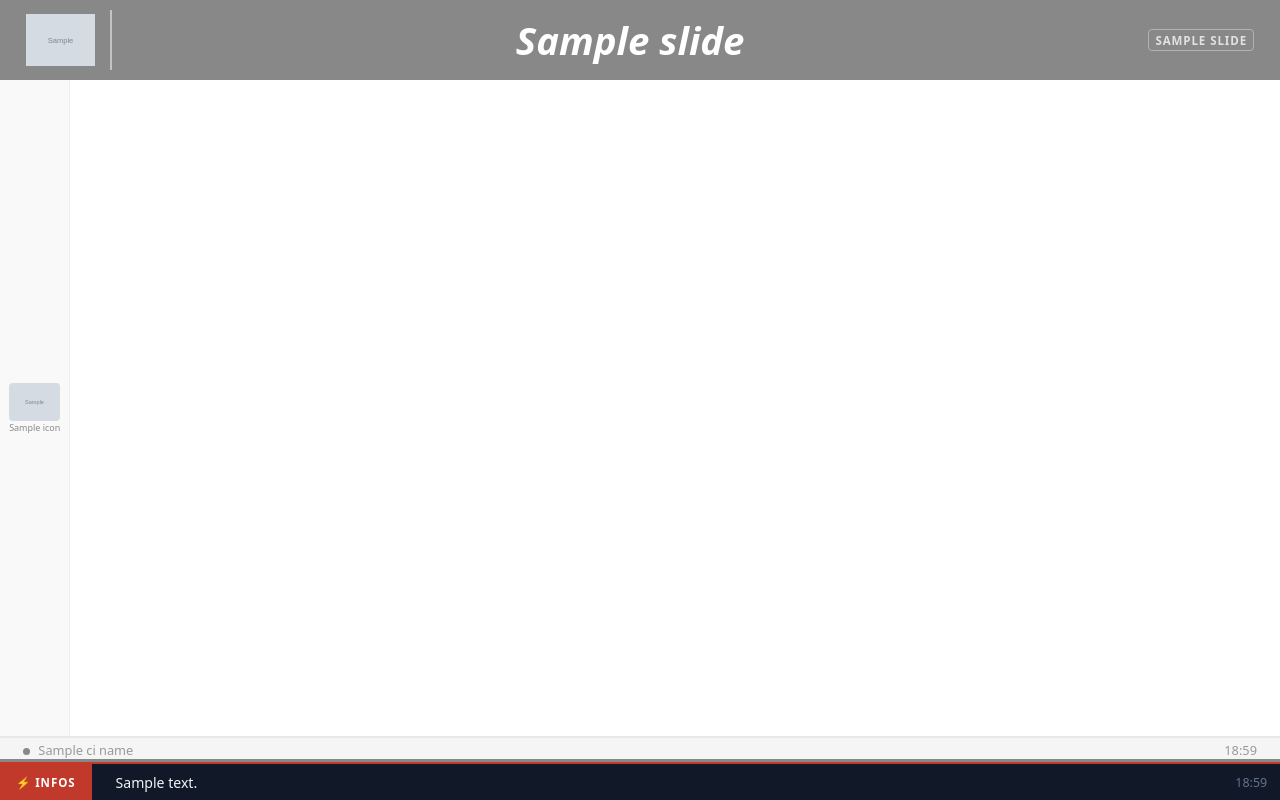
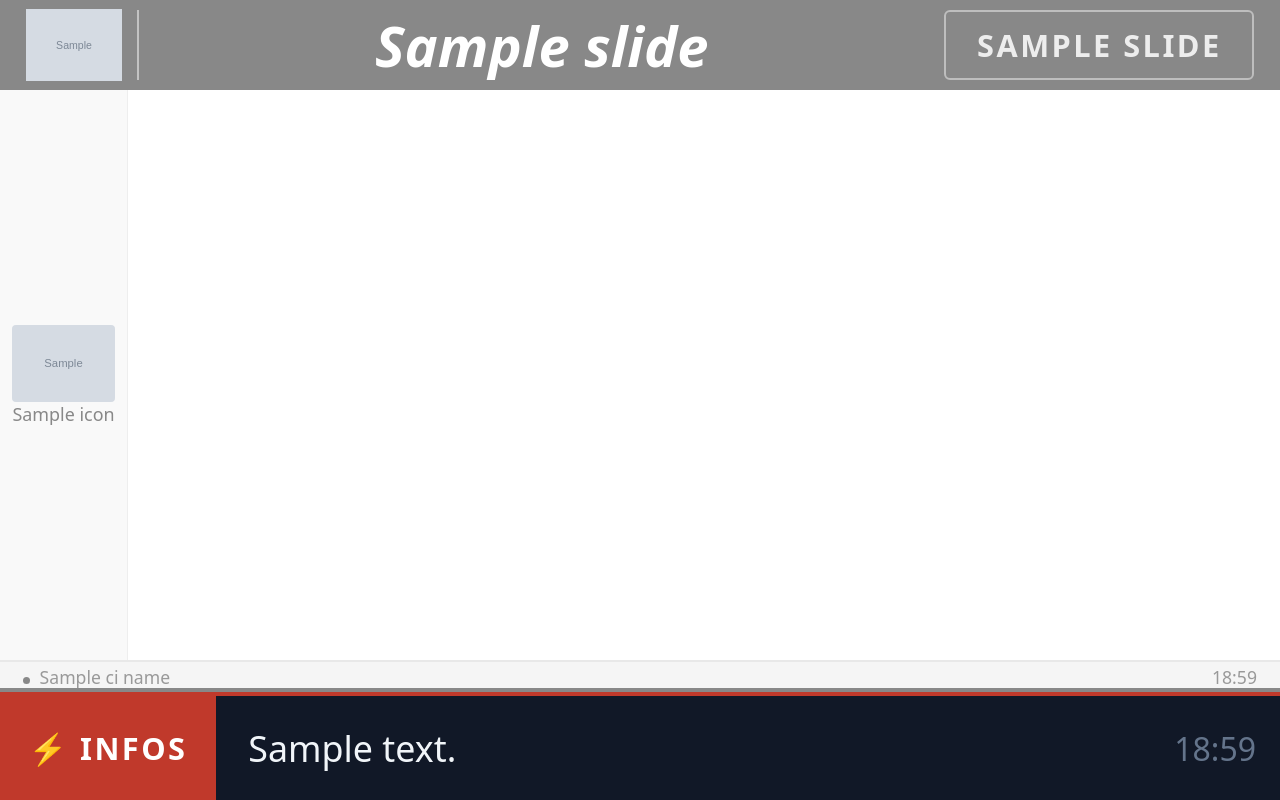
Before and after one commit to eliasctl/affichage, a Flask app: template templates/display.html in a window 1280 px wide. Run offline with Flask 3, Linux system fonts and the light colour scheme; the template is opened without the code that fills it: most values are stand-ins (such as "Sample title", 1, 10 or a date in 2020); grey boxes marked "Sample" are stand-in pictures; data that the repository does not hold is empty.

Commit message:
taille texte

```diff
--- a/app.py
+++ b/app.py
@@ -81,7 +81,8 @@ def fetch_weather(lat, lon):
         f"&current=temperature_2m,apparent_temperature,weather_code,"
         f"wind_speed_10m,wind_direction_10m,relative_humidity_2m,is_day"
         f"&hourly=temperature_2m,weather_code,precipitation_probability,is_day"
-        f"&wind_speed_unit=kmh&forecast_days=2&timezone=Europe%2FParis"
+        f"&daily=weather_code,temperature_2m_max,temperature_2m_min,precipitation_probability_max"
+        f"&wind_speed_unit=kmh&forecast_days=6&timezone=Europe%2FParis"
     )
     try:
         req = urllib.request.Request(url, headers={"User-Agent": "affichage-sdis/1.0"})
@@ -114,6 +115,22 @@ def fetch_weather(lat, lon):
                 "precip": h["precipitation_probability"][i],
             })
 
+        # Prévisions journalières – 5 prochains jours (skip aujourd'hui)
+        d = data.get("daily", {})
+        day_names = ["Lun", "Mar", "Mer", "Jeu", "Ven", "Sam", "Dim"]
+        daily = []
+        for i in range(1, min(6, len(d.get("time", [])))):
+            d_code = d["weather_code"][i]
+            _, d_emoji = _wmo(d_code, True)
+            dt = datetime.strptime(d["time"][i], "%Y-%m-%d")
+            daily.append({
+                "day":    day_names[dt.weekday()],
+                "emoji":  d_emoji,
+                "tmax":   round(d["temperature_2m_max"][i]),
+                "tmin":   round(d["temperature_2m_min"][i]),
+                "precip": d["precipitation_probability_max"][i],
+            })
+
         result = {
             "temp":     round(c.get("temperature_2m", 0)),
             "feels":    round(c.get("apparent_temperature", 0)),
@@ -122,6 +139,7 @@ def fetch_weather(lat, lon):
             "wind_dir": WIND_DIRS[round(wind_deg / 45) % 8],
             "humidity": round(c.get("relative_humidity_2m", 0)),
             "forecast": forecast,
+            "daily":    daily,
         }
         _weather_cache[key] = {"data": result, "ts": time.time()}
         return result
--- a/templates/display.html
+++ b/templates/display.html
@@ -13,12 +13,12 @@
       overflow: hidden;
       font-family: system-ui, -apple-system, 'Segoe UI', sans-serif;
     }
-    {% if ticker %}body { height: calc(100vh - 38px); }{% endif %}
+    {% if ticker %}body { height: calc(100vh - 108px); }{% endif %}
 
     /* ── Slide ─────────────────────────────────────────── */
     .slide {
       position: absolute; top: 0; left: 0; right: 0;
-      bottom: {% if ticker %}38px{% else %}0{% endif %};
+      bottom: {% if ticker %}108px{% else %}0{% endif %};
       background: #fff;
       display: flex; flex-direction: column;
       opacity: 0; transition: opacity .9s ease;
@@ -34,7 +34,7 @@
       min-height: 10vh; max-height: 15vh;
     }
     .s-head img.logo {
-      height: clamp(36px, 6.5vh, 68px); width: auto; flex-shrink: 0;
+      height: clamp(48px, 9vh, 100px); width: auto; flex-shrink: 0;
     }
     .s-head .sep {
       width: 2px; background: rgba(255,255,255,.5);
@@ -42,17 +42,17 @@
     }
     .s-head h1 {
       flex: 1; text-align: center;
-      font-size: clamp(1.1rem, 3.2vw, 2.4rem);
+      font-size: clamp(1.8rem, 4.5vw, 3.5rem);
       font-weight: 800; font-style: italic; color: #fff;
       animation: slideTitle .55s ease both;
     }
     .type-badge {
       flex-shrink: 0;
-      font-size: clamp(.55rem, .9vw, .78rem); font-weight: 700;
+      font-size: clamp(1.4rem, 2.4vw, 2rem); font-weight: 700;
       letter-spacing: .08em; text-transform: uppercase;
-      color: rgba(255,255,255,.75);
-      border: 1.5px solid rgba(255,255,255,.35);
-      border-radius: 4px; padding: .22em .55em; white-space: nowrap;
+      color: rgba(255,255,255,.85);
+      border: 2px solid rgba(255,255,255,.45);
+      border-radius: 6px; padding: .4em 1em; white-space: nowrap;
     }
     @keyframes slideTitle {
       from { opacity: 0; transform: translateY(-8px); }
@@ -64,14 +64,14 @@
 
     /* Colonne icônes */
     .s-icons {
-      flex: 0 0 auto; width: clamp(54px, 5.5vw, 84px);
+      flex: 0 0 auto; width: clamp(105px, 10vw, 165px);
       background: #f9f9f9; border-right: 1px solid #eee;
       display: flex; flex-direction: column;
       align-items: center; justify-content: center;
-      gap: clamp(6px, 1.2vh, 16px); padding: 1.5vh .4vw;
+      gap: clamp(12px, 2vh, 30px); padding: 2vh .6vw;
     }
-    .s-icons img { width: 100%; max-width: clamp(40px,4vw,64px); height: auto; object-fit: contain; border-radius: 4px; }
-    .s-icons span { font-size: clamp(.45rem,.7vw,.65rem); color: #888; text-align: center; line-height: 1.2; }
+    .s-icons img { width: 100%; max-width: clamp(78px,8vw,128px); height: auto; object-fit: contain; border-radius: 4px; }
+    .s-icons span { font-size: clamp(.9rem,1.4vw,1.25rem); color: #888; text-align: center; line-height: 1.2; }
     .icon-item { display: flex; flex-direction: column; align-items: center; gap: 2px; }
 
     /* ── Footer ─────────────────────────────────────────── */
@@ -79,7 +79,7 @@
       display: flex; justify-content: space-between; align-items: center;
       padding: .35vh 1.8vw;
       background: #f5f5f5; border-top: 2px solid #e8e8e8;
-      font-size: clamp(.6rem,1vw,.8rem); color: #999; flex-shrink: 0;
+      font-size: clamp(.85rem,1.4vw,1.1rem); color: #999; flex-shrink: 0;
     }
     .s-foot .dot {
       display: inline-block; width: 7px; height: 7px;
@@ -88,8 +88,8 @@
 
     /* ── Barre de progression ───────────────────────────── */
     #progress {
-      position: fixed; bottom: {% if ticker %}38px{% else %}0{% endif %};
-      left: 0; height: 3px; width: 0%; z-index: 10;
+      position: fixed; bottom: {% if ticker %}108px{% else %}0{% endif %};
+      left: 0; height: 4px; width: 0%; z-index: 10;
     }
 
     /* ── LAYOUT : annonce ───────────────────────────────── */
@@ -188,68 +188,85 @@
     }
     .s-video video { width: 100%; height: 100%; object-fit: contain; }
 
-    /* ── LAYOUT : meteo ─────────────────────────────────── */
+    /* ── LAYOUT : meteo ────────────���────────────────────── */
     .s-meteo {
       flex: 1; display: flex; flex-direction: column;
-      padding: 2.5vh 3vw 1.5vh; gap: 2vh; overflow: hidden;
+      align-items: center; justify-content: center;
+      padding: 3vh 4vw 2vh; gap: 3vh; overflow: hidden;
       animation: fadeUp .5s .2s ease both;
     }
     .meteo-top {
-      display: flex; align-items: center; gap: 3vw; flex-shrink: 0;
+      display: flex; align-items: center; gap: 4vw; flex-shrink: 0;
     }
     .meteo-now {
-      display: flex; align-items: center; gap: 1.5vw; flex-shrink: 0;
+      display: flex; align-items: center; gap: 2vw; flex-shrink: 0;
     }
-    .meteo-emoji { font-size: clamp(3rem,8vw,6.5rem); line-height: 1; }
+    .meteo-emoji { font-size: clamp(5rem,13vw,11rem); line-height: 1; }
     .meteo-temps { display: flex; flex-direction: column; }
-    .meteo-temp  { font-size: clamp(2.5rem,7vw,5.5rem); font-weight: 900; color: #1a1a1a; line-height: 1; }
-    .meteo-feels { font-size: clamp(.7rem,1.2vw,1rem); color: #aaa; margin-top: .3vh; }
-    .meteo-info  { display: flex; flex-direction: column; gap: .8vh; }
-    .meteo-desc  { font-size: clamp(1rem,2.2vw,1.7rem); font-weight: 700; color: #333; }
-    .meteo-row   { font-size: clamp(.72rem,1.3vw,1.1rem); color: #666; display: flex; align-items: center; gap: .4rem; }
+    .meteo-temp  { font-size: clamp(5rem,12vw,10rem); font-weight: 900; color: #1a1a1a; line-height: 1; }
+    .meteo-feels { font-size: clamp(1.1rem,2vw,1.7rem); color: #aaa; margin-top: .5vh; }
+    .meteo-info  { display: flex; flex-direction: column; gap: 1.2vh; }
+    .meteo-desc  { font-size: clamp(1.8rem,3.5vw,3rem); font-weight: 700; color: #333; }
+    .meteo-row   { font-size: clamp(1.3rem,2.2vw,1.9rem); color: #666; display: flex; align-items: center; gap: .6rem; }
     .meteo-row .ico { font-size: 1.2em; }
     /* Prévisions horaires */
     .meteo-forecast {
-      display: flex; gap: .8vw; overflow-x: auto; padding-bottom: .3vh;
-      scrollbar-width: none;
+      display: flex; gap: 1vw; overflow-x: auto; padding-bottom: .3vh;
+      scrollbar-width: none; flex-shrink: 0;
     }
     .meteo-forecast::-webkit-scrollbar { display: none; }
     .fc-card {
       flex: 0 0 auto; display: flex; flex-direction: column; align-items: center;
-      gap: .5vh; padding: .8vh .9vw;
-      background: #f8f8f8; border-radius: 10px; border: 1.5px solid #eee;
-      min-width: clamp(48px, 6vw, 80px);
+      gap: .6vh; padding: 1vh 1.1vw;
+      background: #f8f8f8; border-radius: 12px; border: 1.5px solid #eee;
+      min-width: clamp(70px, 8vw, 110px);
     }
     .fc-card.now { background: #fff3f3; border-color: #e0b0b0; }
-    .fc-hour  { font-size: clamp(.55rem,.9vw,.78rem); font-weight: 700; color: #aaa; text-transform: uppercase; }
-    .fc-emoji { font-size: clamp(1rem,2vw,1.6rem); line-height: 1; }
-    .fc-temp  { font-size: clamp(.75rem,1.3vw,1.1rem); font-weight: 800; color: #1a1a1a; }
-    .fc-precip{ font-size: clamp(.55rem,.85vw,.72rem); color: #6ab0e8; font-weight: 600; }
-    .meteo-unavail { color: #aaa; font-size: 1.2rem; margin: auto; }
+    .fc-hour  { font-size: clamp(.9rem,1.4vw,1.2rem); font-weight: 700; color: #aaa; text-transform: uppercase; }
+    .fc-emoji { font-size: clamp(1.8rem,3.2vw,2.8rem); line-height: 1; }
+    .fc-temp  { font-size: clamp(1.2rem,2vw,1.7rem); font-weight: 800; color: #1a1a1a; }
+    .fc-precip{ font-size: clamp(.85rem,1.3vw,1.1rem); color: #6ab0e8; font-weight: 600; }
+    /* Pr��visions journalières (5 jours) */
+    .meteo-daily {
+      display: flex; gap: 1.5vw; flex-shrink: 0;
+    }
+    .daily-card {
+      display: flex; flex-direction: column; align-items: center;
+      gap: .8vh; padding: 1.2vh 1.5vw;
+      background: #f0f4f8; border-radius: 14px; border: 2px solid #e2e8f0;
+      min-width: clamp(90px, 10vw, 140px);
+    }
+    .daily-day   { font-size: clamp(1rem,1.6vw,1.4rem); font-weight: 800; color: #555; text-transform: uppercase; }
+    .daily-emoji { font-size: clamp(2rem,3.5vw,3rem); line-height: 1; }
+    .daily-temps { display: flex; gap: .6vw; align-items: baseline; }
+    .daily-tmax  { font-size: clamp(1.3rem,2.2vw,1.9rem); font-weight: 900; color: #1a1a1a; }
+    .daily-tmin  { font-size: clamp(1rem,1.6vw,1.4rem); font-weight: 600; color: #aaa; }
+    .daily-precip{ font-size: clamp(.85rem,1.3vw,1.1rem); color: #6ab0e8; font-weight: 600; }
+    .meteo-unavail { color: #aaa; font-size: 1.5rem; margin: auto; }
 
     /* ── Ticker ─────────────────────────────────────────── */
     #ticker {
-      position: fixed; bottom: 0; left: 0; right: 0; height: 38px;
+      position: fixed; bottom: 0; left: 0; right: 0; height: 108px;
       display: flex; align-items: center; z-index: 200;
       background: #111827;
-      border-top: 2px solid #C0392B;
+      border-top: 4px solid #C0392B;
     }
     .ticker-tag {
       background: #C0392B; color: #fff; height: 100%;
       display: flex; align-items: center;
-      padding: 0 1rem; flex-shrink: 0;
-      font-size: clamp(.6rem,.9vw,.8rem); font-weight: 800;
+      padding: 0 1.8rem; flex-shrink: 0;
+      font-size: clamp(1.4rem,2.4vw,2rem); font-weight: 800;
       letter-spacing: .08em; text-transform: uppercase; white-space: nowrap;
     }
     .ticker-msg {
       flex: 1; color: #f1f5f9;
-      padding: 0 1.5rem;
-      font-size: clamp(.7rem,1.1vw,.9rem); font-weight: 500;
+      padding: 0 2rem;
+      font-size: clamp(1.6rem,2.8vw,2.4rem); font-weight: 500;
       opacity: 1; transition: opacity .5s ease;
       white-space: nowrap; overflow: hidden; text-overflow: ellipsis;
     }
     .ticker-msg.hidden { opacity: 0; }
-    .ticker-clock { color: #64748b; padding-right: .8rem; font-size: .78rem; white-space: nowrap; }
+    .ticker-clock { color: #64748b; padding-right: 1.5rem; font-size: 2rem; white-space: nowrap; }
 
     /* ── Animations communes ────────────────────────────── */
     @keyframes fadeUp {
```
Also changed, not shown: other parts of templates/display.html (+20 -17 lines).
